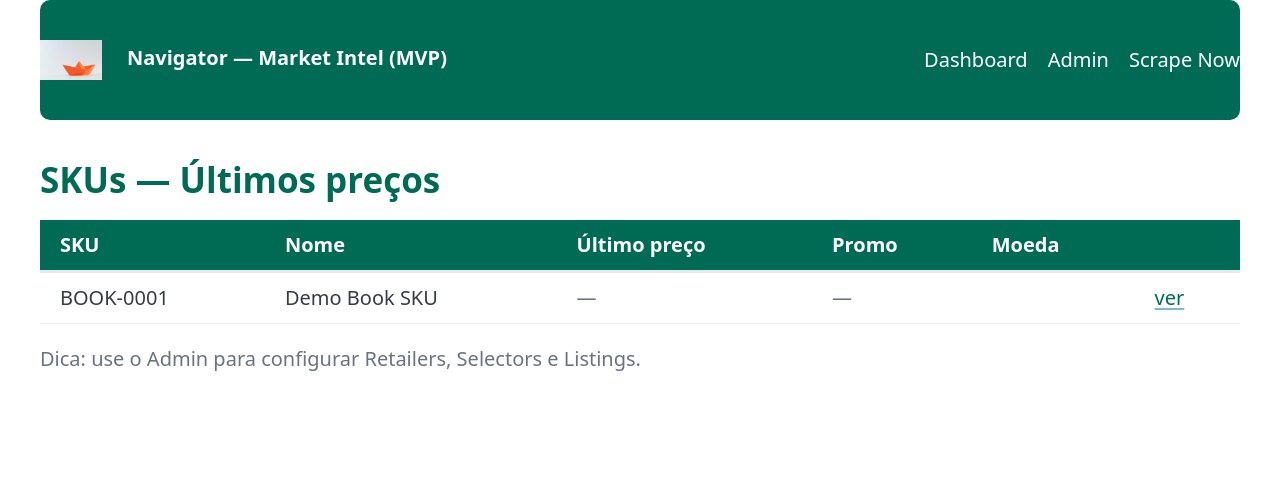
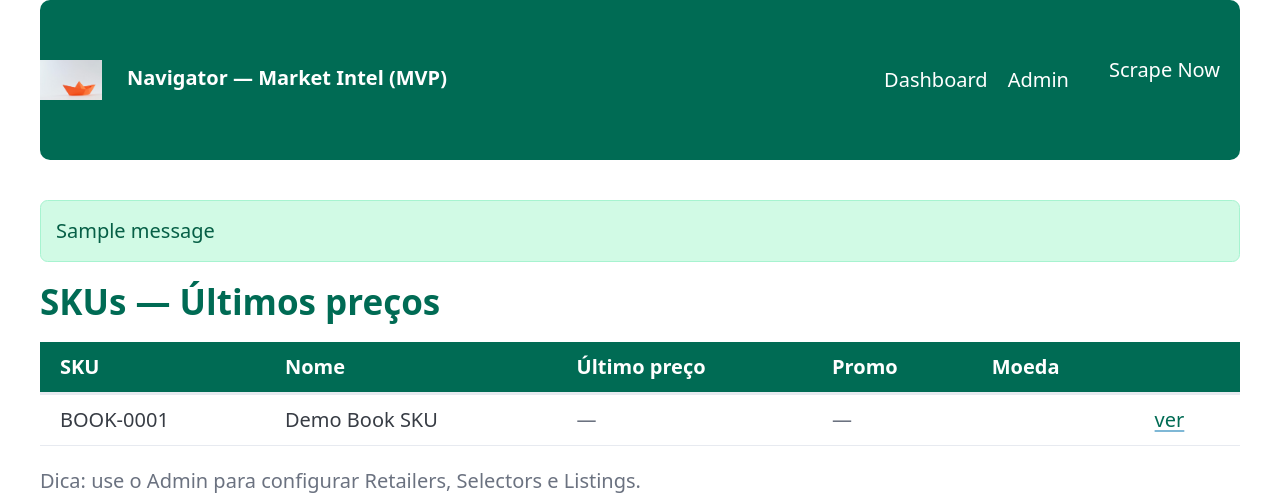
Before and after one commit to bernardo-marsshot/Navigator, a Django app: page / in a window 1280 px wide. Shown: the top 502 px of the page. Run offline with Django 5.2, Linux system fonts and the light colour scheme; data comes from the database, SQL or seed files in the repository; both versions use the stored data as it was after the commit; one stand-in notice (Sample message) is shown; some libraries are stand-ins or nearby versions.

Commit message:
Add a scrape button and display scraping status messages
Update Django settings for CSRF protection and Replit deployment. Modify the 'scrape_now' view to handle POST requests, include CSRF protection, and display success or error messages. Adjust the base template to use a form for the 'Scrape Now' button and render Django messages.

Replit-Commit-Author: Agent
Replit-Commit-Session-Id: c5127bd7-bc1a-45b8-a254-9e89d95c9f1b
Replit-Commit-Checkpoint-Type: full_checkpoint
Replit-Commit-Screenshot-Url: https://storage.googleapis.com/screenshot-production-us-central1/317b0e6f-6bc6-430f-96ec-e842f5f5eb8d/c5127bd7-bc1a-45b8-a254-9e89d95c9f1b/vJ1h6SO

```diff
--- a/pricing/views.py
+++ b/pricing/views.py
@@ -1,6 +1,9 @@
 
 from django.shortcuts import render, get_object_or_404, redirect
 from django.http import HttpResponse
+from django.views.decorators.csrf import csrf_protect
+from django.views.decorators.http import require_http_methods
+from django.contrib import messages
 from .models import SKU, PricePoint
 from .scraper import run_scrape_for_all_active
 
@@ -17,7 +20,17 @@ def sku_detail(request, pk):
     price_points = PricePoint.objects.filter(sku_listing__sku=sku).select_related("sku_listing", "sku_listing__retailer").order_by("timestamp")
     return render(request, "pricing/sku_detail.html", {"sku": sku, "price_points": price_points})
 
+@require_http_methods(["POST"])
+@csrf_protect
 def scrape_now(request):
     # Trigger scrape synchronously (simple MVP button)
-    count = run_scrape_for_all_active()
+    try:
+        count = run_scrape_for_all_active()
+        if count > 0:
+            messages.success(request, f"Successfully scraped {count} listings!")
+        else:
+            messages.info(request, "No active listings found to scrape.")
+    except Exception as e:
+        messages.error(request, f"Error during scraping: {str(e)}")
+
     return redirect("home")
--- a/templates/base.html
+++ b/templates/base.html
@@ -117,9 +117,30 @@
           <ul>
             <li><a href="/">Dashboard</a></li>
             <li><a href="/admin/">Admin</a></li>
-            <li><a href="/scrape-now/">Scrape Now</a></li>
+            <li>
+              <form method="post" action="/scrape-now/" style="display: inline; margin: 0;">
+                {% csrf_token %}
+                <button type="submit" style="background: none; border: none; color: var(--navigator-white); cursor: pointer; text-decoration: none; font: inherit;">Scrape Now</button>
+              </form>
+            </li>
           </ul>
         </nav>
+
+        <!-- Django Messages -->
+        {% if messages %}
+        <div style="margin-bottom: 1rem;">
+          {% for message in messages %}
+          <div style="padding: 0.75rem; margin-bottom: 0.5rem; border-radius: 0.375rem;
+                      {% if message.tags == 'success' %}background-color: #d1fae5; color: #065f46; border: 1px solid #a7f3d0;
+                      {% elif message.tags == 'error' %}background-color: #fee2e2; color: #dc2626; border: 1px solid #fca5a5;
+                      {% elif message.tags == 'info' %}background-color: #dbeafe; color: #1d4ed8; border: 1px solid #93c5fd;
+                      {% else %}background-color: #f3f4f6; color: #374151; border: 1px solid #d1d5db;{% endif %}">
+            {{ message }}
+          </div>
+          {% endfor %}
+        </div>
+        {% endif %}
+
         {% block content %}{% endblock %}
       </main>
     </div>
```
Also changed, not shown: navintelligence_mvp/settings.py (+9 -0 lines), attached_assets/image_1758878121855.png (added), db.sqlite3, 1 other file.
